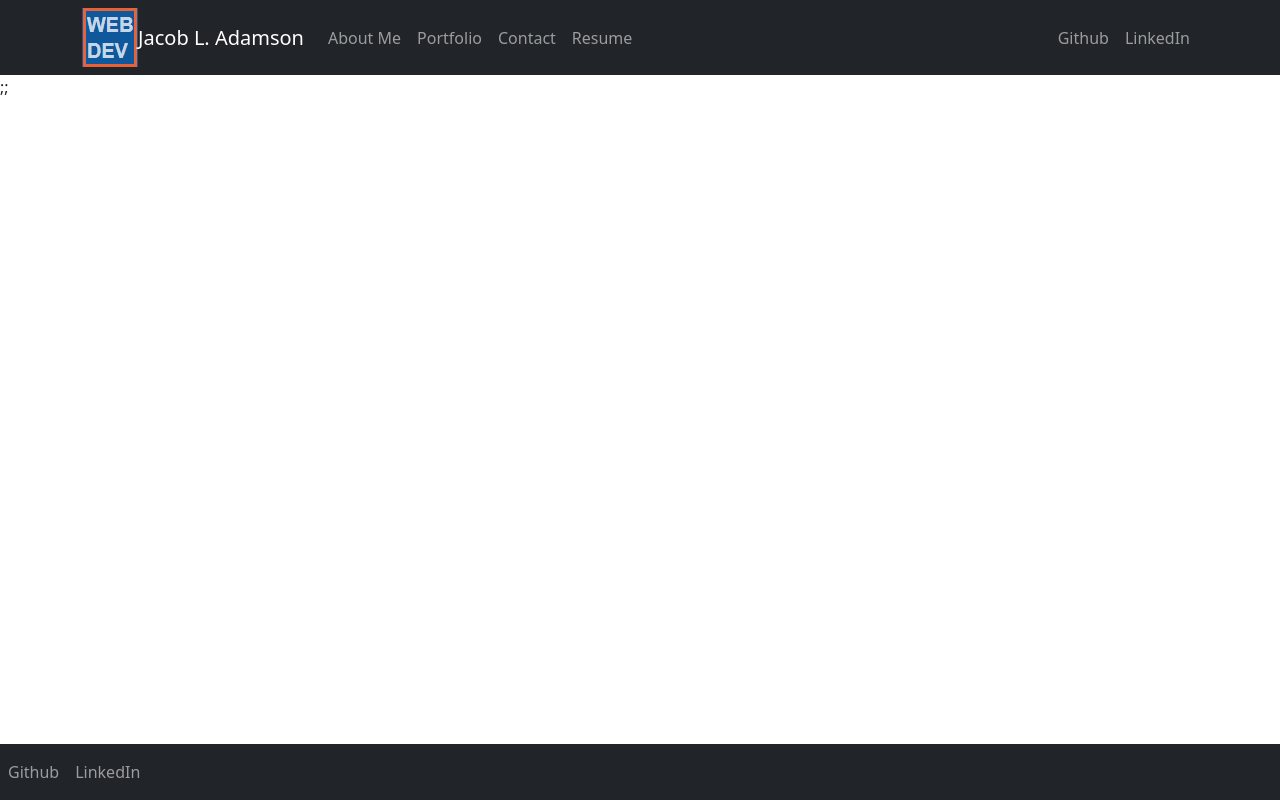
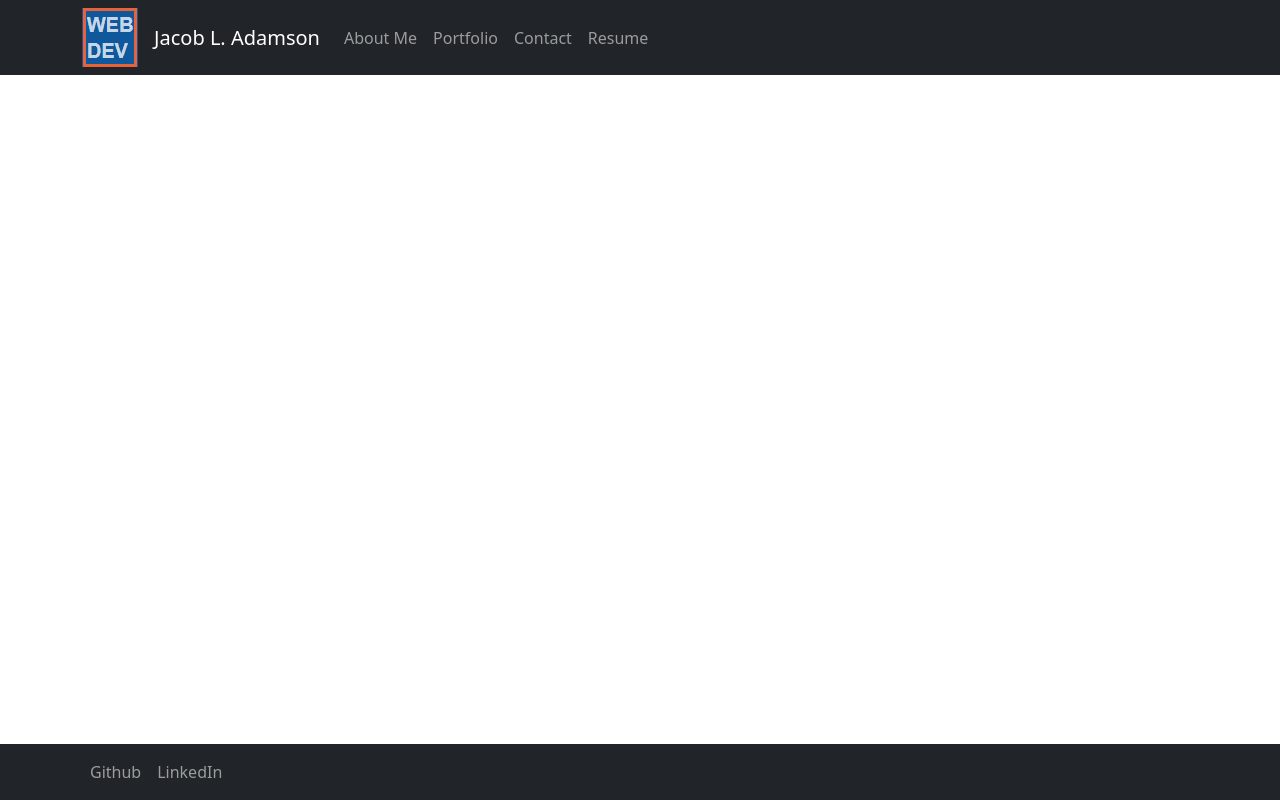
Before and after one commit to JKLA13/react-portfolio, a React (Create React App) app: page / in a window 1280 px wide. Built offline with nearby package versions, Linux system fonts and the light colour scheme.

Commit message:
cleaned up unused code, fixed margin on icon

```diff
--- a/src/App.js
+++ b/src/App.js
@@ -7,8 +7,8 @@ import Footer from "./components/Footer/Footer";
 function App() {
   return (
     <>
-      <NavBar />;
-      <Footer />;
+      <NavBar />
+      <Footer />
     </>
   );
 }
--- a/src/components/Footer/Footer.js
+++ b/src/components/Footer/Footer.js
@@ -2,7 +2,7 @@ import React from "react";
 // import Navbar from 'react-bootstrap/Button';
 // import { Navbar, Container, Nav, NavDropdown } from "react-bootstrap";
 import Nav from "react-bootstrap/Nav";
-// import Container from "react-bootstrap/Container";
+import Container from "react-bootstrap/Container";
 import Navbar from "react-bootstrap/Navbar";
 // import Picture from "../../assets/images/web-dev.PNG";
 // import Image from "react-bootstrap/Image";
@@ -10,8 +10,9 @@ import Navbar from "react-bootstrap/Navbar";
 function Footer() {
   return (
     <Navbar fixed="bottom" bg="dark" variant="dark">
+      <Container>
         {/* <Navbar.Brand href="#home">Navbar</Navbar.Brand> */}
-      <Nav>
+        <Nav className="d-flex justify-content-center">
           <Nav.Link href="https://github.com/JKLA13" target="_blank">
             Github
           </Nav.Link>
@@ -23,10 +24,7 @@ function Footer() {
             LinkedIn
           </Nav.Link>
         </Nav>
-      {/* <Form inline>
-  <FormControl type="text" placeholder="Search" className="mr-sm-2" />
-  <Button variant="outline-info">Search</Button>
-</Form> */}
+      </Container>
     </Navbar>
   );
 }
--- a/src/components/NavBar/NavBar.js
+++ b/src/components/NavBar/NavBar.js
@@ -1,6 +1,5 @@
 import React from "react";
 // import Navbar from 'react-bootstrap/Button';
-// import { Navbar, Container, Nav, NavDropdown } from "react-bootstrap";
 import Nav from "react-bootstrap/Nav";
 import Container from "react-bootstrap/Container";
 import Navbar from "react-bootstrap/Navbar";
@@ -11,8 +10,7 @@ function NavBar() {
   return (
     <Navbar collapseOnSelect expand="lg" bg="dark" variant="dark">
       <Container>
-        {/* <img src="./web-dev.PNG" alt="icon"></img> */}
-        <Image src={Picture} />
+        <Image src={Picture} className="me-3" />
         <Navbar.Brand href="#home">Jacob L. Adamson</Navbar.Brand>
         <Navbar.Toggle aria-controls="responsive-navbar-nav" />
         <Navbar.Collapse id="responsive-navbar-nav">
@@ -20,22 +18,14 @@ function NavBar() {
             <Nav.Link href="#">About Me</Nav.Link>
             <Nav.Link href="#">Portfolio</Nav.Link>
             <Nav.Link href="#">Contact</Nav.Link>
-            <Nav.Link href="../../../public/images/JacobAdamsonResume2021.pdf">
+            <Nav.Link
+              href="https://drive.google.com/file/d/1aIVjM-gp8WeiJ6XnyC0h7W71RUcmoXsc/view?usp=sharing"
+              target="_blank"
+            >
               Resume
             </Nav.Link>
-            {/* <NavDropdown title="Dropdown" id="collasible-nav-dropdown">
-              <NavDropdown.Item href="#action/3.1">Action</NavDropdown.Item>
-              <NavDropdown.Item href="#action/3.2">
-                Another action
-              </NavDropdown.Item>
-              <NavDropdown.Item href="#action/3.3">Something</NavDropdown.Item>
-              <NavDropdown.Divider />
-              <NavDropdown.Item href="#action/3.4">
-                Separated link
-              </NavDropdown.Item>
-            </NavDropdown> */}
           </Nav>
-          <Nav>
+          {/* <Nav>
             <Nav.Link href="https://github.com/JKLA13" target="_blank">
               Github
             </Nav.Link>
@@ -46,7 +36,7 @@ function NavBar() {
             >
               LinkedIn
             </Nav.Link>
-          </Nav>
+          </Nav> */}
         </Navbar.Collapse>
       </Container>
     </Navbar>
```
Lines whose indentation alone changed are shown as unchanged.
